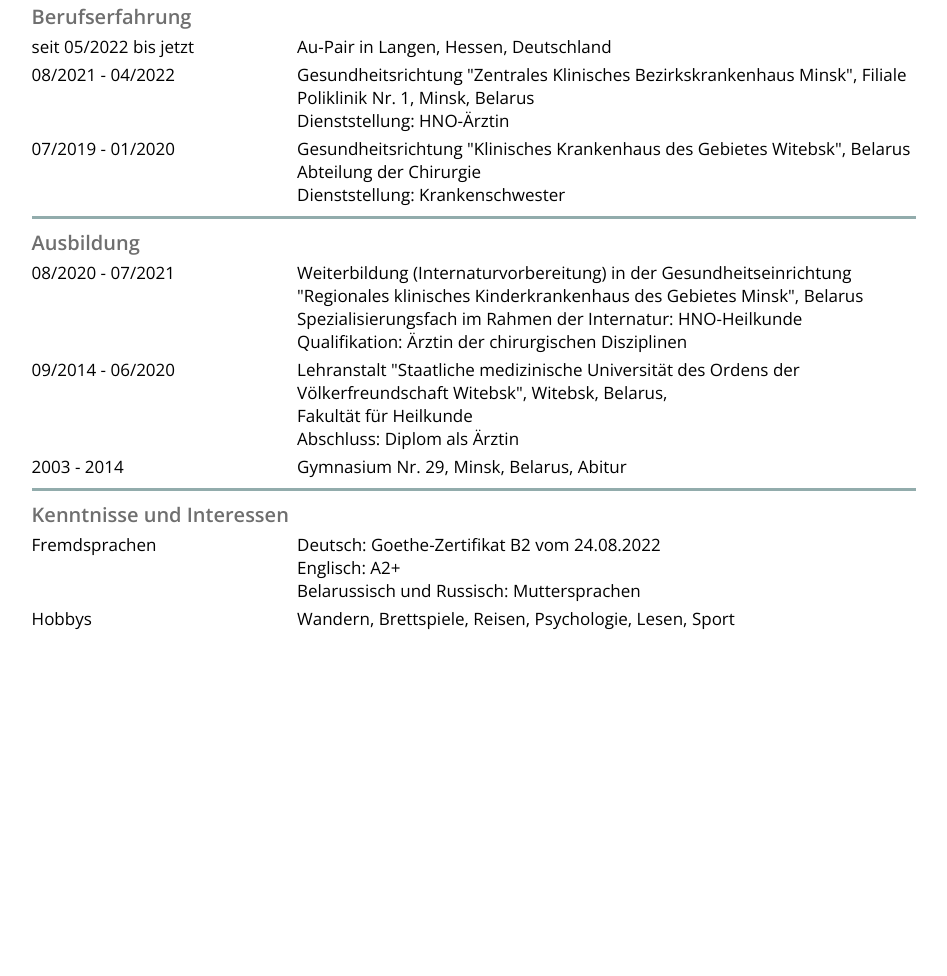
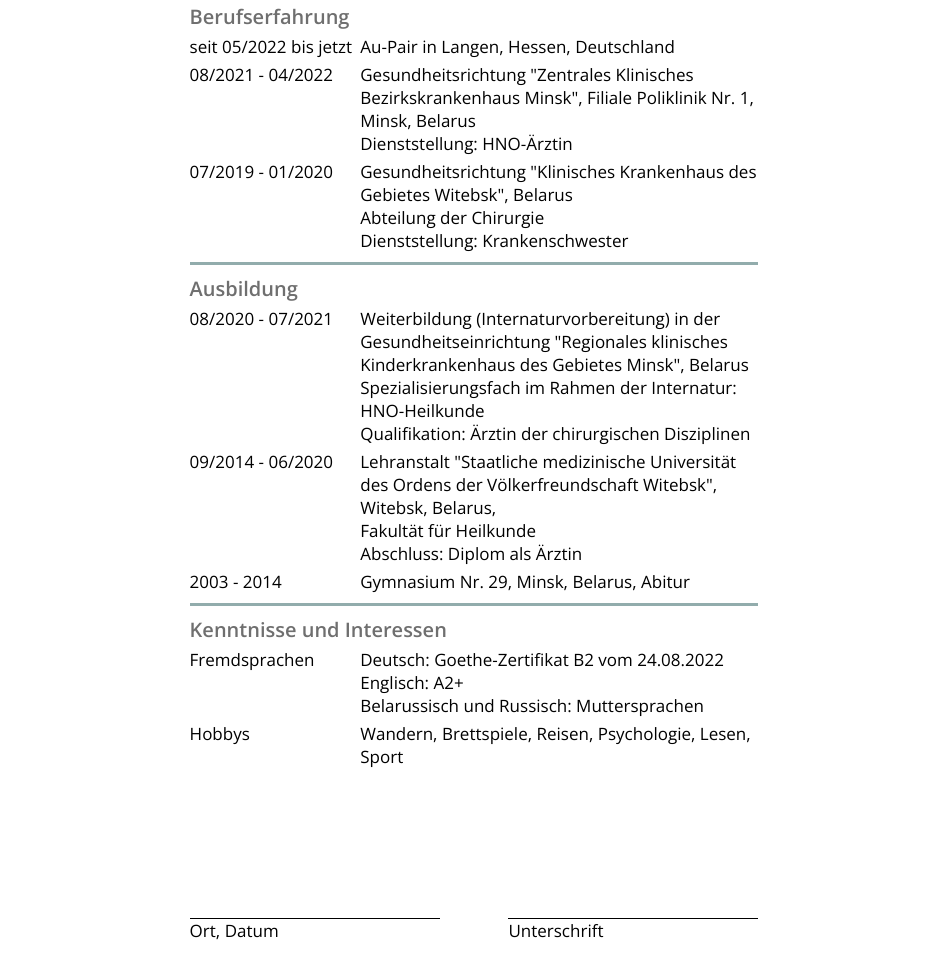
Before and after one commit to kirillvarikow/cv-kseniya, a plain HTML site: page index.html in a window 1280 px wide. Shown: the part 297-1273 px from the top of the page, without its empty margins (166-1113 px from the left). Before the commit the page ends 935 px from the top, so only its background shows below. Drawn offline with nearby package versions, Linux system fonts and the light colour scheme.

Commit message:
date field added

```diff
--- a/css/style.css
+++ b/css/style.css
@@ -63,7 +63,7 @@ a {
 }
 
 .container-0 {
-    width: 70%;
+    width: 45%;
 }
 
 .header-3 {
@@ -103,3 +103,18 @@ a {
     display: flex;
     flex-direction: column;
 }
+
+.mt {
+    margin-top: 150px;
+}
+
+.datum {
+    display: flex;
+    justify-content: space-between;
+    margin-bottom: 50px;
+}
+
+.written {
+    border-top: 1px solid black;
+    width: 250px;
+}
--- a/index.html
+++ b/index.html
@@ -161,6 +161,15 @@
 				</div>
 			</div>
 		</div>
+
+		<div class="container datum mt">
+			<div class="written">
+				<span>Ort, Datum </span>
+			</div>
+			<div class="written">
+				<span>Unterschrift</span>
+			</div>
+		</div>
 	</div>
 </body>
 </html>
```
